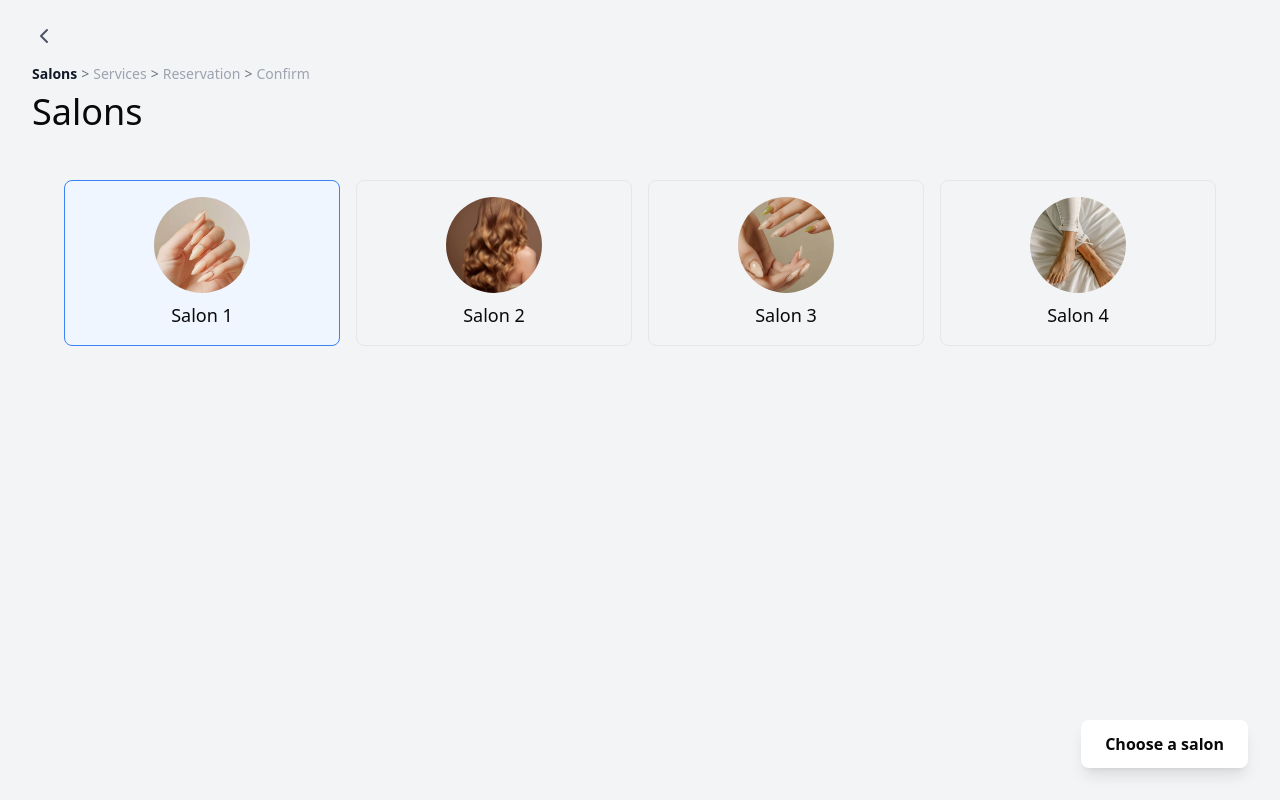
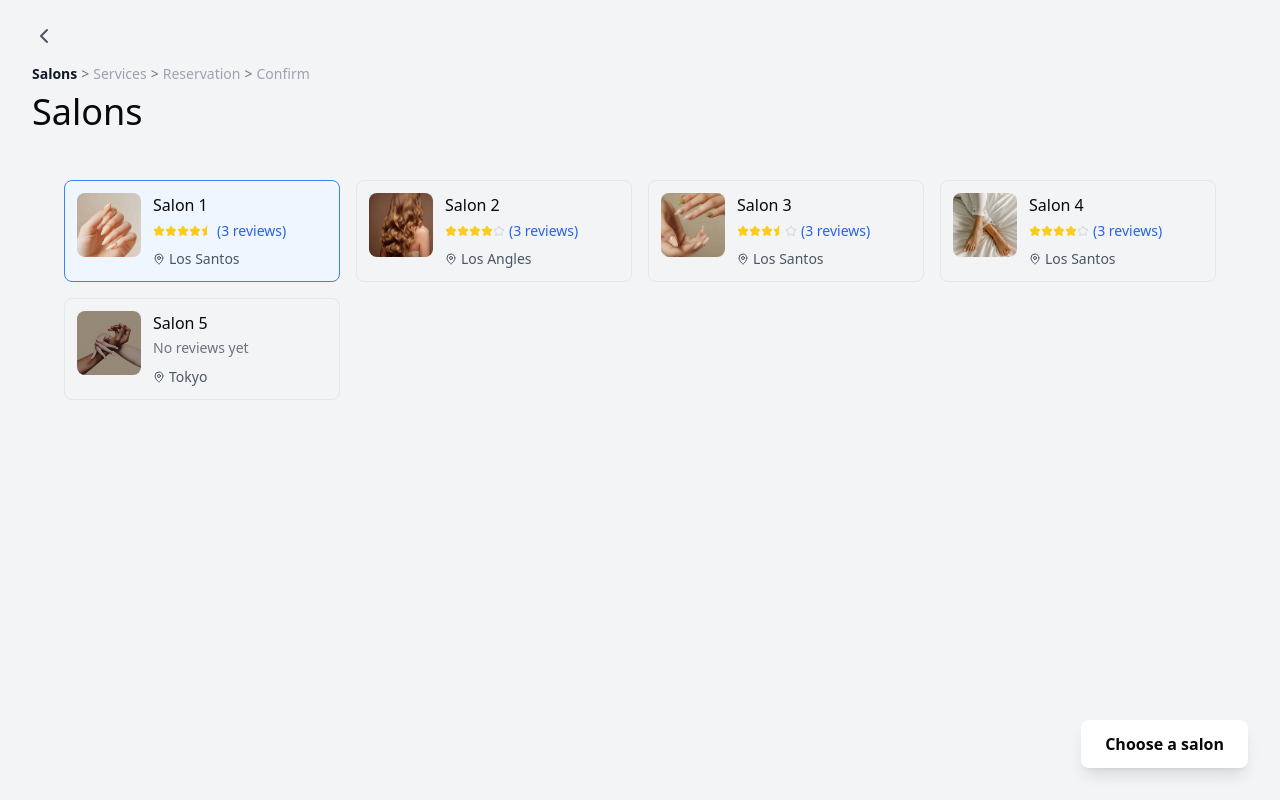
Before and after one commit to safiAchraf/ProjetGL, a React (Vite) app in the folder Front/: page /booking/ in a window 1280 px wide. Built offline with nearby package versions, Linux system fonts and the light colour scheme.

Commit message:
Bug fix, and refactoring

```diff
--- a/Front/src/booking/selectSalon.tsx
+++ b/Front/src/booking/selectSalon.tsx
@@ -15,33 +15,112 @@ const defaults: Salon[] = [
     id: 0,
     name: "Salon 1",
     imgURL: "/nails.png",
-    rating: 1.4,
-    reviewCount: 3,
     location: "Los Santos",
+    reviews: [
+      {
+        user: "Sarah M.",
+        rating: 5,
+        review:
+          "Absolutely love this salon! My stylist was incredible with color matching and the atmosphere is so welcoming. Definitely worth every penny.",
+      },
+      {
+        user: "Michael R.",
+        rating: 4,
+        review:
+          "Great haircut and professional service. Would have given 5 stars but had to wait a bit past my appointment time.",
+      },
+      {
+        user: "Jennifer L.",
+        rating: 5,
+        review:
+          "The attention to detail here is amazing. They really listen to what you want and deliver exactly that. My new go-to salon!",
+      },
+    ],
   },
   {
     id: 1,
     name: "Salon 2",
     imgURL: "/hair.png",
-    rating: 4.4,
-    reviewCount: 67,
     location: "Los Angles",
+    reviews: [
+      {
+        user: "David K.",
+        rating: 3,
+        review:
+          "Decent service but a bit pricey for what you get. The location is convenient though.",
+      },
+      {
+        user: "Emma P.",
+        rating: 5,
+        review:
+          "First time here and I'm impressed! The staff is super friendly and my highlights came out perfect. Already booked my next appointment.",
+      },
+      {
+        user: "James W.",
+        rating: 4,
+        review:
+          "Solid experience overall. The stylist was knowledgeable and gave good recommendations for my hair type.",
+      },
+    ],
   },
   {
     id: 2,
     name: "Salon 3",
     imgURL: "/manicure.png",
-    rating: 7.4,
-    reviewCount: 102,
     location: "Los Santos",
+    reviews: [
+      {
+        user: "Lisa T.",
+        rating: 5,
+        review:
+          "Been coming here for years and never disappointed. They consistently deliver great results and the customer service is top-notch.",
+      },
+      {
+        user: "Alex H.",
+        rating: 2,
+        review:
+          "Not thrilled with my latest visit. The cut wasn't quite what I asked for and felt rushed through the service.",
+      },
+      {
+        user: "Maria G.",
+        rating: 4,
+        review:
+          "Very modern salon with skilled stylists. A bit on the expensive side but the quality makes up for it.",
+      },
+    ],
   },
   {
     id: 3,
     name: "Salon 4",
     imgURL: "/pedicure.png",
-    rating: 3.4,
-    reviewCount: 77,
     location: "Los Santos",
+    reviews: [
+      {
+        user: "Ryan B.",
+        rating: 5,
+        review:
+          "Outstanding service! The scalp massage during the wash was amazing and my fade turned out perfect.",
+      },
+      {
+        user: "Sophie C.",
+        rating: 3,
+        review:
+          "Mixed feelings. The end result was good but communication could have been better throughout the process.",
+      },
+      {
+        user: "Tom M.",
+        rating: 4,
+        review:
+          "Clean, professional environment and friendly staff. Good experience overall but parking can be a challenge.",
+      },
+    ],
+  },
+  {
+    id: 4,
+    name: "Salon 5",
+    imgURL: "/bg.jpg",
+    location: "Tokyo",
+    reviews: [],
   },
 ];
 
@@ -58,7 +137,7 @@ const SelectSalon = () => {
   }, [salons, selectedSalon, setSelectedSalon]);
 
   return (
-    <main className="min-h-full max-h-screen relative">
+    <main className="min-h-full relative">
       <Header
         title="Salons"
         breadcrumbs={["Salons", "Services", "Reservation", "Confirm"]}
--- a/Front/src/components/bookingUI/salonCard.tsx
+++ b/Front/src/components/bookingUI/salonCard.tsx
@@ -1,5 +1,15 @@
+/* Hooks */
+import { useState, useMemo, useEffect, useRef } from "react";
+
+/* Components */
+import ReviewStars from "../review/reviewStars";
+import ReviewsList from "../review/reviewsList";
+
 /* Utils */
 import type { Salon } from "../../hooks/BookingContext";
+
+/* Icons */
+import { MapPin } from "lucide-react";
 
 interface Props {
   salon: Salon;
@@ -8,23 +18,113 @@ interface Props {
 }
 
 const SalonCard = ({ salon, isSelected, onSelect }: Props) => {
+  const [showReviews, setShowReviews] = useState<boolean>(false);
+  const dropdownRef = useRef<HTMLDivElement>(null);
+
+  const handleReviewToggle = (e: React.MouseEvent) => {
+    e.stopPropagation();
+    setShowReviews((prev) => !prev);
+  };
+
+  const handleClickOutside = (e: MouseEvent) => {
+    if (
+      dropdownRef.current &&
+      !dropdownRef.current.contains(e.target as Node)
+    ) {
+      setShowReviews(false);
+    }
+  };
+
+  const averageRating = useMemo(() => {
+    if (!salon.reviews.length) return 0;
+    const total = salon.reviews.reduce((sum, review) => sum + review.rating, 0);
+    salon.avgRating = total / salon.reviews.length;
+
+    return salon.avgRating;
+  }, [salon]);
+
+  useEffect(() => {
+    if (showReviews) {
+      document.addEventListener("click", handleClickOutside);
+    } else {
+      document.removeEventListener("click", handleClickOutside);
+    }
+
+    return () => {
+      document.removeEventListener("click", handleClickOutside);
+    };
+  }, [showReviews]);
+
+  const renderRatingSection = () => {
+    if (salon.reviews.length === 0) {
+      return <span className="text-sm text-gray-500">No reviews yet</span>;
+    }
+
+    return (
+      <div className="flex items-center mt-1 space-x-1">
+        <ReviewStars rating={averageRating} />
+
+        <button
+          onClick={handleReviewToggle}
+          className="text-sm text-blue-600 hover:underline ml-1"
+        >
+          ({salon.reviews.length} reviews)
+        </button>
+      </div>
+    );
+  };
+
   return (
     <div
-      className={`p-4 border rounded-lg cursor-pointer transition-all ${
+      onClick={() => onSelect(salon)}
+      className={`p-3 border rounded-lg transition-all relative cursor-pointer ${
         isSelected
           ? "border-blue-500 bg-blue-50"
           : "border-gray-200 hover:border-gray-300 hover:shadow"
       }`}
-      onClick={() => onSelect(salon)}
     >
-      <div className="flex flex-col items-center">
-        <img
-          src={salon.imgURL}
-          alt={salon.name}
-          className="w-24 h-24 rounded-full object-cover mb-2"
-        />
-        <h3 className="font-medium text-lg">{salon.name}</h3>
+      <div className="flex items-start space-x-3">
+        {/* Image Section */}
+        <div className="flex-shrink-0">
+          <img
+            src={salon.imgURL}
+            alt={salon.name}
+            className="w-16 h-16 rounded-lg object-cover"
+          />
+        </div>
+
+        {/* Content Section */}
+        <div className="flex-1 min-w-0">
+          <div className="flex justify-between items-start">
+            <div>
+              <h3 className="font-medium text-base truncate">{salon.name}</h3>
+              {renderRatingSection()}
+            </div>
+          </div>
+
+          <div className="mt-2">
+            <div className="flex items-center text-sm text-gray-600">
+              <MapPin className="w-3 h-3 mr-1" />
+              <span className="truncate">{salon.location}</span>
+            </div>
+          </div>
+        </div>
       </div>
+
+      {/* Reviews Section */}
+      {showReviews && (
+        <div
+          ref={dropdownRef}
+          className={`absolute left-0 top-full mt-2 w-full bg-white shadow-lg rounded-lg z-10 transition-transform duration-300 ease-in-out origin-top ${
+            showReviews ? "scale-y-100" : "scale-y-0"
+          }`}
+          style={{ transform: showReviews ? "scaleY(1)" : "scaleY(0)" }}
+        >
+          <div className="p-3">
+            <ReviewsList reviews={salon.reviews} />
+          </div>
+        </div>
+      )}
     </div>
   );
 };
--- a/Front/src/components/bookingUI/sidePanel.tsx
+++ b/Front/src/components/bookingUI/sidePanel.tsx
@@ -1,16 +1,16 @@
 /* Hooks */
+import { useState } from "react";
 import { useBooking } from "../../hooks/useBooking";
 
 /* Components */
 import { Checkbox } from "../ui/checkbox";
 import { Label } from "../ui/label";
+import ReviewStars from "../review/reviewStars";
+import ReviewsList from "../review/reviewsList";
 
 /* Utils */
 import { format } from "date-fns";
 import type { Salon, Service } from "../../hooks/BookingContext";
-
-/* Icons */
-import { Star } from "lucide-react";
 
 interface Props {
   selectedSalon: Salon;
@@ -29,6 +29,7 @@ const SidePanel = ({
   currentPage,
   onContinue,
 }: Props) => {
+  const [showReviews, setShowReviews] = useState<boolean>(false);
   const { setSelectedServices } = useBooking();
 
   const calculateTotalPrice = () => {
@@ -69,12 +70,18 @@ const SidePanel = ({
           <div>
             <h3 className="font-semibold">{selectedSalon.name}</h3>
             <div className="flex items-center">
-              <Star className="w-4 h-4 text-yellow-400 fill-current" />
+              <ReviewStars rating={selectedSalon.avgRating || 0} />{" "}
               <span className="text-sm ml-1">
-                {selectedSalon.rating} ({selectedSalon.reviewCount})
+                ({selectedSalon.reviews.length})
               </span>
             </div>
             <p className="text-sm text-gray-500">{selectedSalon.location}</p>
+            <button
+              onClick={() => setShowReviews((prev) => !prev)}
+              className="text-sm text-blue-600 hover:underline mt-2"
+            >
+              {showReviews ? "Hide Reviews" : "View Reviews"}
+            </button>
           </div>
         </div>
 
@@ -123,6 +130,13 @@ const SidePanel = ({
             ))}
           </div>
         )}
+
+        {/* Show Reviews Section */}
+        {showReviews && (
+          <div className="mt-4 p-4 bg-gray-50 rounded-lg">
+            <ReviewsList reviews={selectedSalon.reviews} />
+          </div>
+        )}
       </div>
 
       <div className="bg-gray-50 p-4">
--- /dev/null
+++ b/Front/src/components/review/reviewStars.tsx
@@ -0,0 +1,36 @@
+/* Icons */
+import { Star, StarHalf } from "lucide-react";
+
+interface ReviewStarsProps {
+  rating: number;
+}
+
+const ReviewStars = ({ rating }: ReviewStarsProps) => {
+  const stars = [];
+  const fullStars = Math.floor(rating);
+  const hasHalfStar = rating % 1 >= 0.5;
+
+  for (let i = 0; i < fullStars; i++) {
+    stars.push(
+      <Star key={i} className="w-3 h-3 fill-yellow-400 text-yellow-400" />
+    );
+  }
+
+  if (hasHalfStar) {
+    stars.push(
+      <StarHalf
+        key="half"
+        className="w-3 h-3 fill-yellow-400 text-yellow-400"
+      />
+    );
+  }
+
+  const remainingStars = 5 - stars.length;
+  for (let i = 0; i < remainingStars; i++) {
+    stars.push(<Star key={`empty-${i}`} className="w-3 h-3 text-gray-300" />);
+  }
+
+  return <div className="flex">{stars}</div>;
+};
+
+export default ReviewStars;
--- /dev/null
+++ b/Front/src/components/review/reviewsList.tsx
@@ -0,0 +1,37 @@
+/* Components */
+import ReviewStars from "./reviewStars";
+
+/* Utils */
+import { Review } from "../../hooks/BookingContext";
+
+interface ReviewsListProps {
+  reviews: Review[];
+}
+
+const ReviewsList = ({ reviews }: ReviewsListProps) => {
+  if (reviews.length === 0) {
+    return (
+      <div className="mt-4 p-4 bg-gray-50 rounded-lg text-center">
+        <p className="text-sm text-gray-500">
+          No reviews yet. Be the first to review!
+        </p>
+      </div>
+    );
+  }
+
+  return (
+    <div className="mt-4 space-y-3 max-h-64 overflow-y-scroll">
+      {reviews.map((review, index) => (
+        <div key={index} className="p-3 bg-gray-50 rounded-lg">
+          <div className="flex items-center justify-between mb-2">
+            <span className="font-medium text-sm">{review.user}</span>
+            <ReviewStars rating={review.rating} />
+          </div>
+          <p className="text-sm text-gray-600">{review.review}</p>
+        </div>
+      ))}
+    </div>
+  );
+};
+
+export default ReviewsList;
--- a/Front/src/hooks/BookingProvider.tsx
+++ b/Front/src/hooks/BookingProvider.tsx
@@ -12,9 +12,9 @@ export const BookingProvider = ({ children }: BookingProviderProps) => {
     id: -1,
     name: "",
     imgURL: "",
-    rating: 0.0,
-    reviewCount: 0,
     location: "",
+    reviews: [],
+    avgRating: 0,
   });
   const [selectedServices, setSelectedServices] = useState<Service[]>([]);
 
```
Also changed, not shown: Front/src/hooks/BookingContext.tsx (+8 -2 lines), Front/src/main.tsx (+5 -5 lines).
